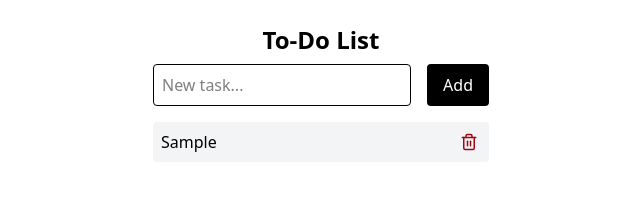
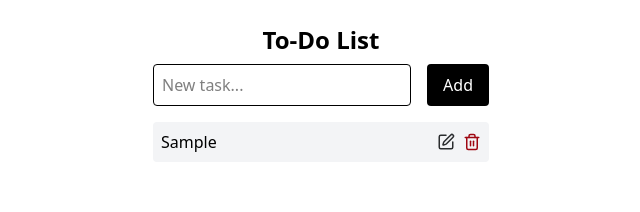
Before and after one commit to Nikolasama89/react-todo-app, a React (Vite) app: page / in a window 1280 px wide. Both pictures are taken after typing "Sample" into the empty fields and a click on the button "Add". Shown: the top 212 px of the page, without its empty margins (319-959 px from the left). Built offline with nearby package versions, Linux system fonts and the light colour scheme.

Commit message:
feat: add edit task functionality

```diff
--- a/src/components/Todo.tsx
+++ b/src/components/Todo.tsx
@@ -14,6 +14,10 @@
     }
     case "DELETE":
       return state.filter(todo => todo.id !== action.payload)
+    case "EDIT":
+      return state.map( todo =>
+        todo.id === action.payload.id ? {...todo, text: action.payload.newText} : todo
+      )
     default:
       return state;
   }
--- a/src/components/TodoList.tsx
+++ b/src/components/TodoList.tsx
@@ -1,9 +1,29 @@
 import type { TodoListProps } from "../types.ts";
+import {Trash2, Edit, Save, X} from "lucide-react";
+import {useState} from "react";
 
 const TodoList = ({todos, dispatch}: TodoListProps) => {
+const [editId, setEditId] = useState<number | null>();
+const [editText, setEditText] = useState("");
 
   const handleDelete = (id:number) => () => {
     dispatch({type: "DELETE", payload: id })
+  }
+
+  const handleEdit = (id:number, text: string) => () => {
+    setEditId(id);
+    setEditText(text);
+  }
+
+  const handleCancel = () => {
+    setEditId(null);
+    setEditText("");
+  }
+
+  const handleSave = (id: number) => () => {
+    dispatch({type: "EDIT", payload: {id: id, newText: editText} })
+    setEditId(null)
+    setEditText("");
   }
   return (
     <>
@@ -11,18 +31,38 @@
         {todos.map(
           todo => (
             <li key={todo.id} className="flex items-center justify-between bg-gray-100 p-2 rounded">
-              <span>{todo.text}</span>
-              <button onClick={handleDelete(todo.id)} className="text-red-800 hover:underline flex-row"><svg
-                xmlns="http://www.w3.org/2000/svg" width="24" height="18" viewBox="0 0 24 24" fill="none"
-                stroke="currentColor" stroke-width="2" stroke-linecap="round" stroke-linejoin="round"
-                className="lucide lucide-trash2-icon lucide-trash-2">
-                <path d="M3 6h18"/>
-                <path d="M19 6v14c0 1-1 2-2 2H7c-1 0-2-1-2-2V6"/>
-                <path d="M8 6V4c0-1 1-2 2-2h4c1 0 2 1 2 2v2"/>
-                <line x1="10" x2="10" y1="11" y2="17"/>
-                <line x1="14" x2="14" y1="11" y2="17"/>
-              </svg></button>
+              { editId === todo.id ? (
+                <>
+                  <div className="flex flex-1 gap-2">
+                    <input
+                      type="text"
+                      value={editText}
+                      onChange={(e) => setEditText(e.target.value)}
+                      className="flex-1 border rounded p-1"/>
 
+                    <button onClick={handleSave(todo.id)} className="text-cf-gray">
+                      <Save size={18}/>
+                    </button>
+
+                    <button onClick={handleCancel} className="text-cf-dark-red">
+                      <X size={18}/>
+                    </button>
+                  </div>
+                </>
+                ) : (
+                <>
+                  <span>{todo.text}</span>
+                  <div className="div flex gap-2">
+                    <button onClick={handleEdit(todo.id, todo.text)} className="text-cf-gray">
+                    <Edit size={18}/>
+                    </button>
+
+                    <button onClick={handleDelete(todo.id)} className="text-red-800 hover:underline flex-row">
+                    <Trash2 size={18}/>
+                    </button>
+                  </div>
+                </>
+              )}
             </li>
           )
         )}
--- a/src/types.ts
+++ b/src/types.ts
@@ -8,6 +8,7 @@
 export type Action =
   | {type: "ADD"; payload: string }
   | {type: "DELETE"; payload: number }
+  | {type: "EDIT"; payload: { id: number; newText: string } }
 
 export type TodoFormProps = {
   dispatch: React.Dispatch<Action>;
```
